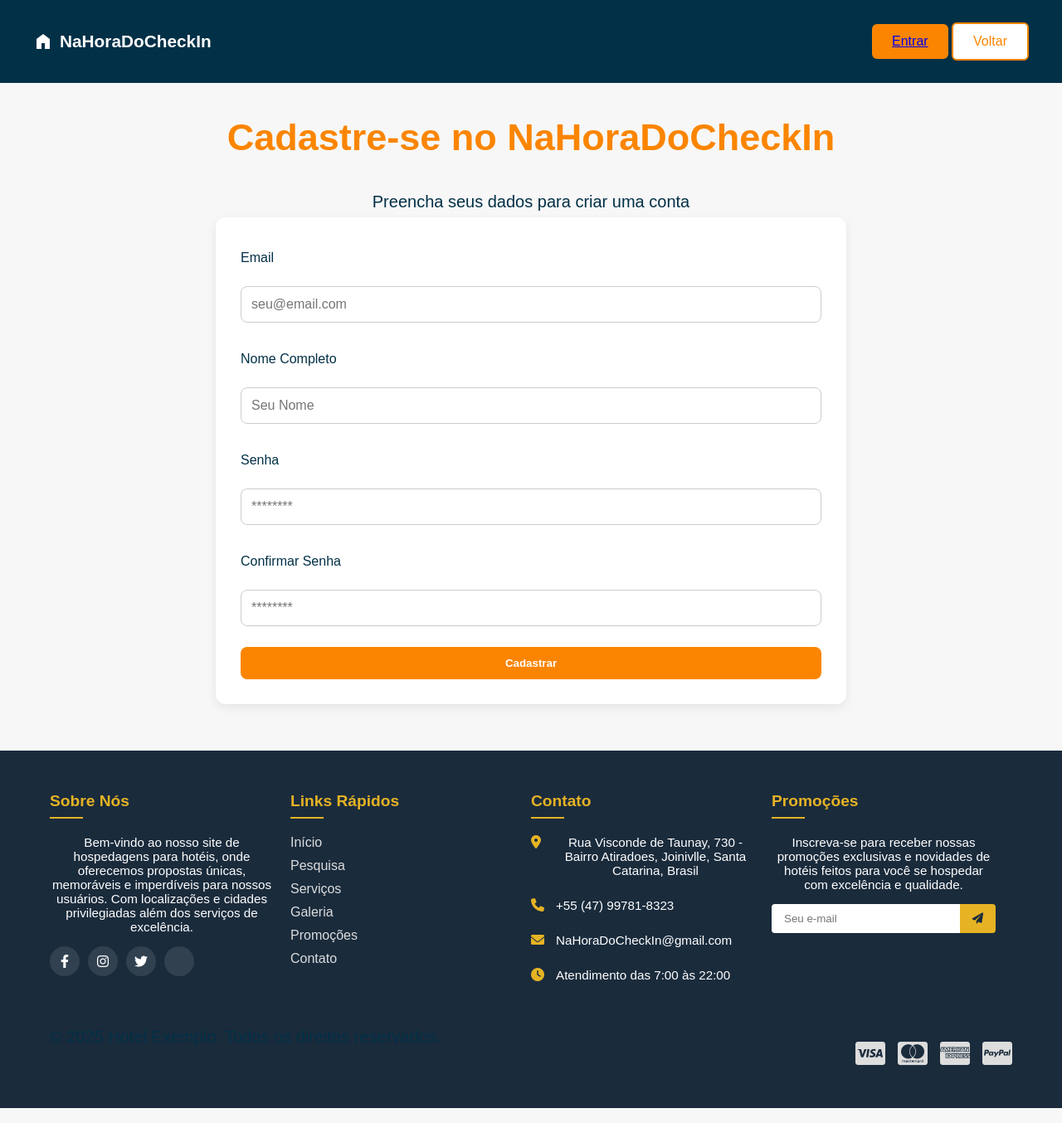
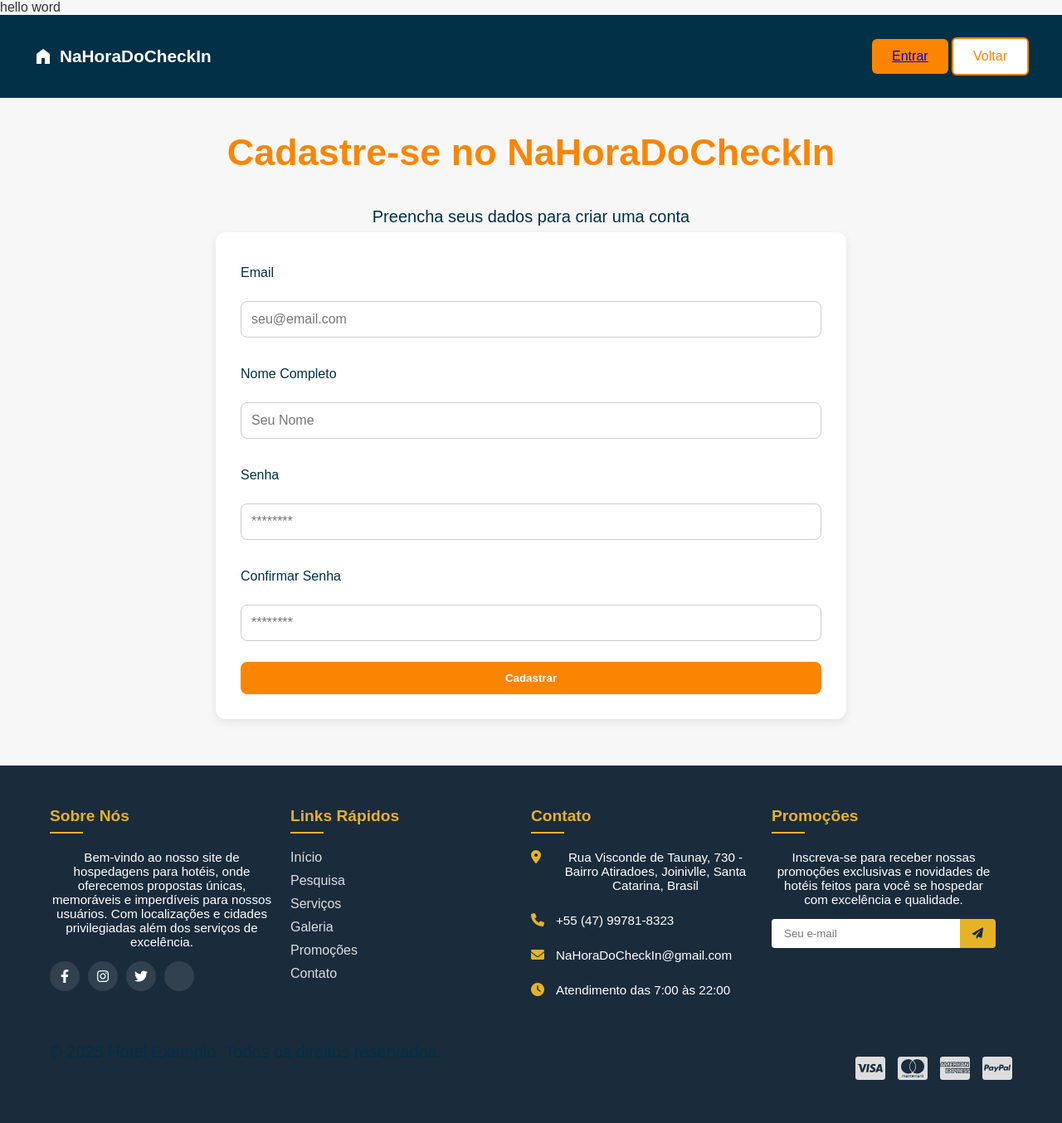
Before and after one commit to ThiagoLuz2/pi, a PHP site: page /cadastro.php in a window 1280 px wide. Shown: the whole page at 83% size. Run offline with PHP 8.4, Linux system fonts and the light colour scheme.

Commit message:
oi_mundo

```diff
--- a/projeto_integrador-main/cadastro.php
+++ b/projeto_integrador-main/cadastro.php
@@ -1,3 +1,7 @@
+<?php
+echo "hello word";
+?>
+
 <?php
 
 session_start();
```
